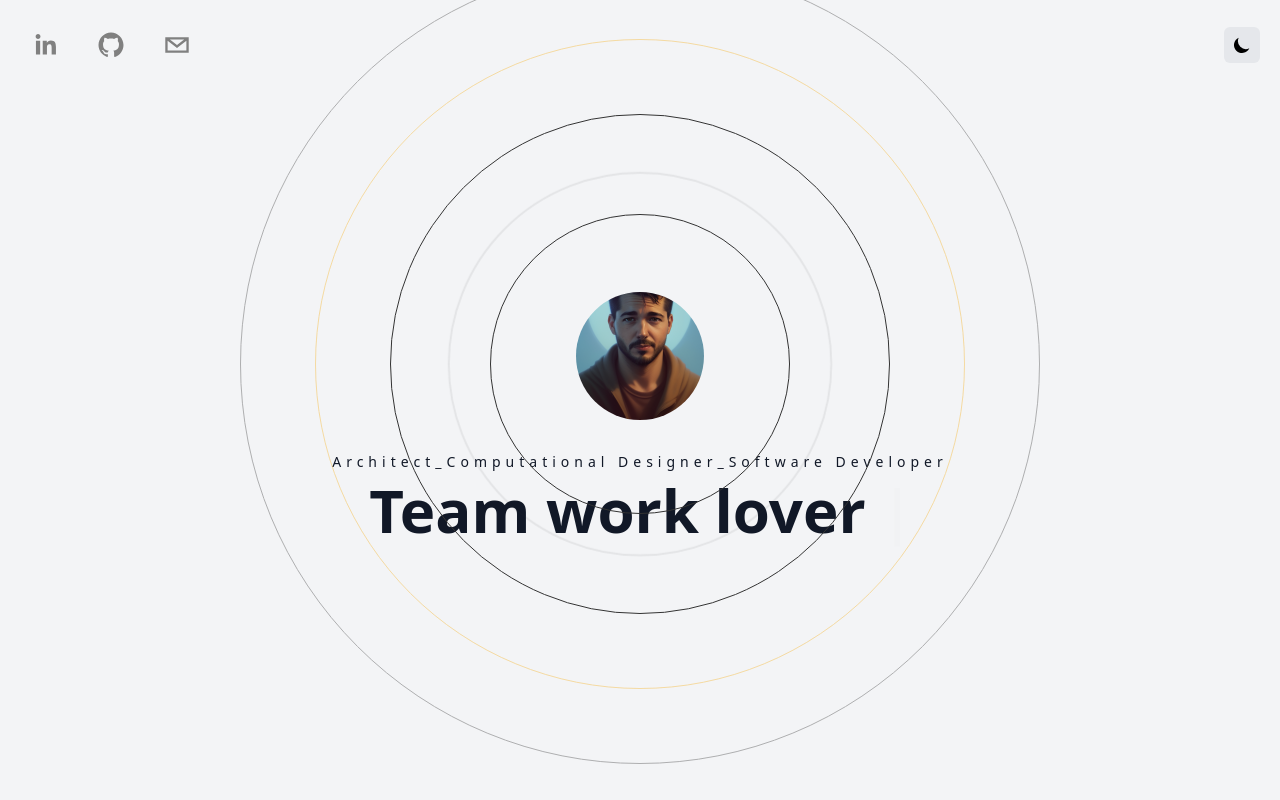
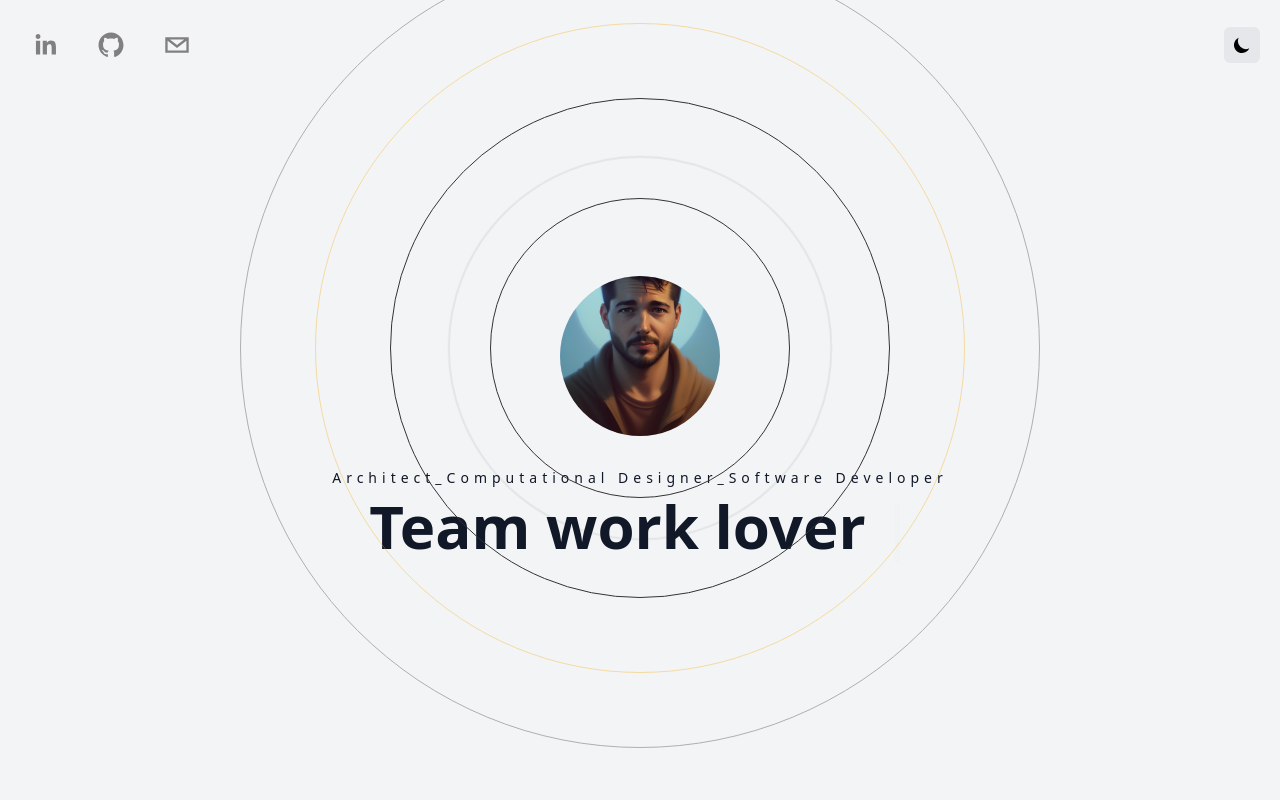
Before and after one commit to jmdc89/NextJSPortfoliov2, a Next.js app: page / in a window 1280 px wide. Built offline with nearby package versions, Linux system fonts and the light colour scheme.

Commit message:
Update Hero.js
css

```diff
--- a/sections/Hero.js
+++ b/sections/Hero.js
@@ -29,7 +29,7 @@ const Hero = () => {
     <div className="h-screen flex flex-col space-y-8 items-center justify-center text-center overlflow-hidden">
       <BackgroundCircles />
       <Image
-        className="relative rounded-full h-32 w-32 mx-auto object-cover"
+        className="relative rounded-full h-40 w-40 mx-auto object-cover"
         src={MeImage}
       />
       <div>
```
